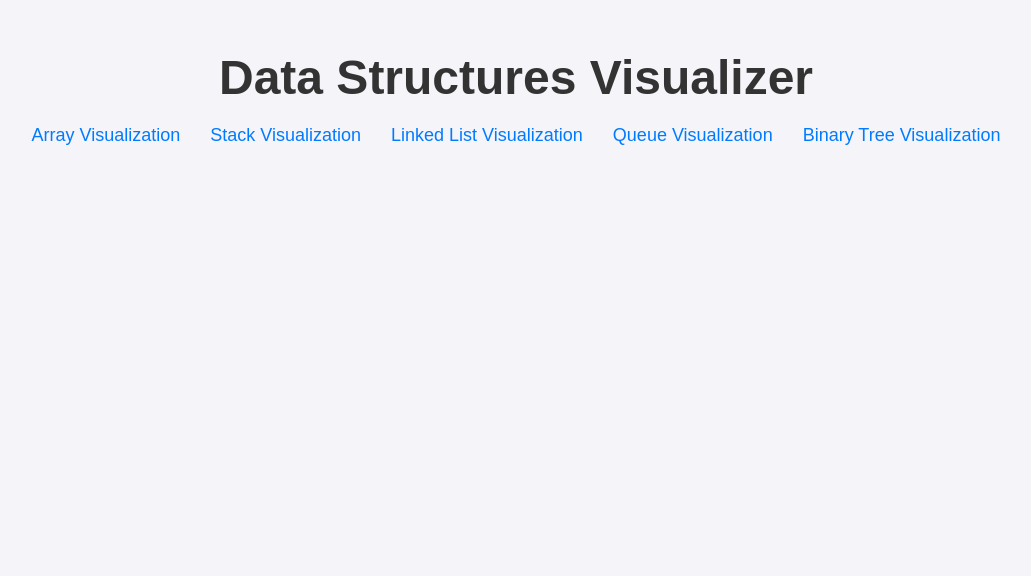
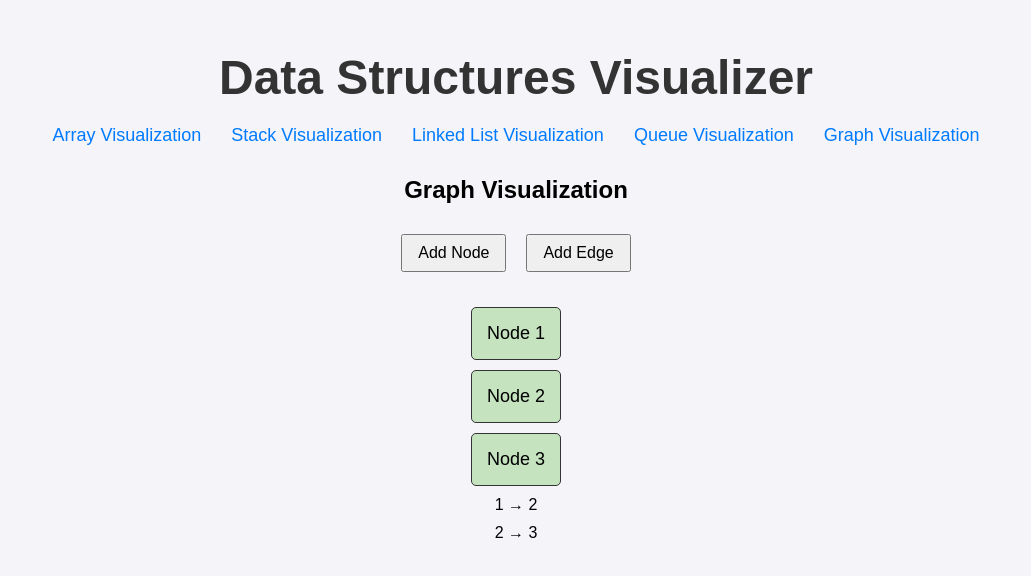
Before and after one commit to harikuchipudi/Data-Structure-Visualization, a React (Create React App) app in the folder frontend/: page /graph in a window 1280 px wide. Shown: the top 576 px of the page, without its empty margins (124-1155 px from the left). Built offline with nearby package versions, Linux system fonts and the light colour scheme.

Commit message:
graph and queue

```diff
--- a/frontend/src/App.js
+++ b/frontend/src/App.js
@@ -2,6 +2,8 @@ import './App.css';
 import ArrayVisualization from './pages/array';
 import LinkedListVisualization from './pages/linkedlist';
 import StackVisualization from './pages/stack';
+import QueueVisualization from './pages/queue';
+import GraphVisualization from './pages/graph';
 import { BrowserRouter as Router, Routes, Route } from 'react-router-dom';
 import { Link } from 'react-router-dom';
 
@@ -26,7 +28,7 @@ function App() {
                 <Link to="/queue" className="nav-link">Queue Visualization</Link>
               </li>
               <li>
-                <Link to="/binary-tree" className="nav-link">Binary Tree Visualization</Link>
+                <Link to="/graph" className="nav-link">Graph Visualization</Link>
               </li>
             </ul>
           </nav>
@@ -35,6 +37,9 @@ function App() {
             <Route path="/array" element={<ArrayVisualization />} />
             <Route path="/stack" element={<StackVisualization />} />
             <Route path="/linked-list" element={<LinkedListVisualization />} />
+            <Route path="/queue" element={<QueueVisualization/>}/>
+            <Route path="/graph" element={<GraphVisualization/>}/>
+
             <Route path="/" element={<div className="home-container">
               <h2>Welcome to the Data Structures Visualizer!</h2>
               <p>Select a data structure from the menu to visualize and interact with it.</p>
--- /dev/null
+++ b/frontend/src/pages/graph.js
@@ -0,0 +1,41 @@
+import React, { useState } from 'react';
+import './graphStyles.css';
+
+function GraphVisualization() {
+  const [nodes, setNodes] = useState([1, 2, 3]);
+  const [edges, setEdges] = useState([[1, 2], [2, 3]]);
+
+  const addNode = () => {
+    setNodes([...nodes, nodes.length + 1]);
+  };
+
+  const addEdge = () => {
+    const source = nodes[Math.floor(Math.random() * nodes.length)];
+    const target = nodes[Math.floor(Math.random() * nodes.length)];
+    if (source !== target && !edges.find(edge => edge[0] === source && edge[1] === target)) {
+      setEdges([...edges, [source, target]]);
+    }
+  };
+
+  return (
+    <div className="graph-container">
+      <h2>Graph Visualization</h2>
+      <button className="add-node-btn" onClick={addNode}>Add Node</button>
+      <button className="add-edge-btn" onClick={addEdge}>Add Edge</button>
+      <div className="graph">
+        {nodes.map((node) => (
+          <div key={node} className="graph-node">
+            Node {node}
+          </div>
+        ))}
+        {edges.map((edge, index) => (
+          <div key={index} className="graph-edge">
+            {edge[0]} → {edge[1]}
+          </div>
+        ))}
+      </div>
+    </div>
+  );
+}
+
+export default GraphVisualization;
--- /dev/null
+++ b/frontend/src/pages/graphStyles.css
@@ -0,0 +1,32 @@
+.graph-container {
+    text-align: center;
+    margin: 20px;
+  }
+
+  .add-node-btn, .add-edge-btn {
+    margin: 10px;
+    padding: 8px 15px;
+    font-size: 16px;
+    cursor: pointer;
+  }
+
+  .graph {
+    display: flex;
+    flex-direction: column;
+    align-items: center;
+    margin-top: 20px;
+  }
+
+  .graph-node {
+    background-color: #c5e3bf;
+    border: 1px solid #333;
+    padding: 15px;
+    margin: 5px;
+    font-size: 18px;
+    border-radius: 5px;
+  }
+
+  .graph-edge {
+    margin: 5px;
+    font-size: 16px;
+  }
--- a/frontend/src/pages/linkedlist.js
+++ b/frontend/src/pages/linkedlist.js
@@ -15,8 +15,11 @@ function LinkedListVisualization() {
   return (
     <div className="linkedlist-container">
       <h2>Linked List Visualization</h2>
-      <button className="add-element-btn" onClick={addElement}>Add Node</button>
-      <button className="add-element-btn" onClick={reverseLinkedList}>Reverse</button>
+      <div className="operations">
+        <button className="add-element-btn" onClick={addElement}>Add Node</button>
+        <button className="add-element-btn" onClick={reverseLinkedList}>Reverse</button>
+      </div>
+
       <div className="linkedlist">
         {list.map((el, index) => (
           <div key={index} className="linkedlist-item">
--- a/frontend/src/pages/linkedlistStyles.css
+++ b/frontend/src/pages/linkedlistStyles.css
@@ -38,3 +38,8 @@
     font-size: 24px;
     margin-left: 5px;
   }
+
+  .operations{
+    display: inline-flex;
+    gap: 10px;
+  }
--- /dev/null
+++ b/frontend/src/pages/queue.js
@@ -0,0 +1,33 @@
+import React, { useState } from 'react';
+import './queueStyles.css';
+
+function QueueVisualization() {
+  const [queue, setQueue] = useState([1, 2, 3]);
+
+  const enqueueElement = () => {
+    setQueue([...queue, Math.floor(Math.random() * 100)]);
+  };
+
+  const dequeueElement = () => {
+    setQueue(queue.slice(1)); // removes the first element
+  };
+
+  return (
+    <div className="queue-container">
+      <h2>Queue Visualization</h2>
+      <button className="enqueue-btn" onClick={enqueueElement}>Enqueue</button>
+      <button className="dequeue-btn" onClick={dequeueElement} disabled={queue.length === 0}>
+        Dequeue
+      </button>
+      <div className="queue">
+        {queue.map((el, index) => (
+          <div key={index} className="queue-item">
+            {el}
+          </div>
+        ))}
+      </div>
+    </div>
+  );
+}
+
+export default QueueVisualization;
--- /dev/null
+++ b/frontend/src/pages/queueStyles.css
@@ -0,0 +1,26 @@
+.queue-container {
+    text-align: center;
+    margin: 20px;
+  }
+
+  .enqueue-btn, .dequeue-btn {
+    margin: 10px;
+    padding: 8px 15px;
+    font-size: 16px;
+    cursor: pointer;
+  }
+
+  .queue {
+    display: flex;
+    justify-content: center;
+    margin-top: 20px;
+  }
+
+  .queue-item {
+    background-color: #a7d0e2;
+    border: 1px solid #333;
+    padding: 15px;
+    margin: 5px;
+    font-size: 18px;
+    border-radius: 5px;
+  }
```
